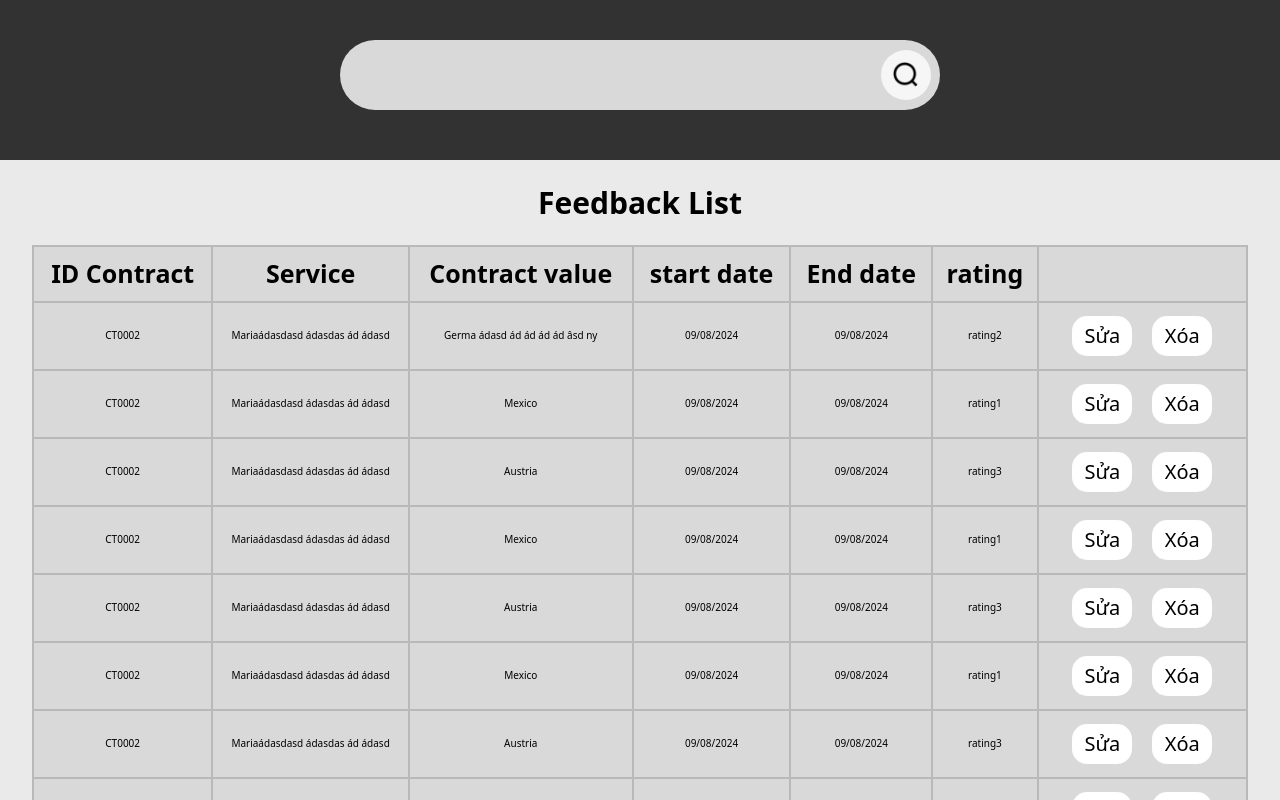
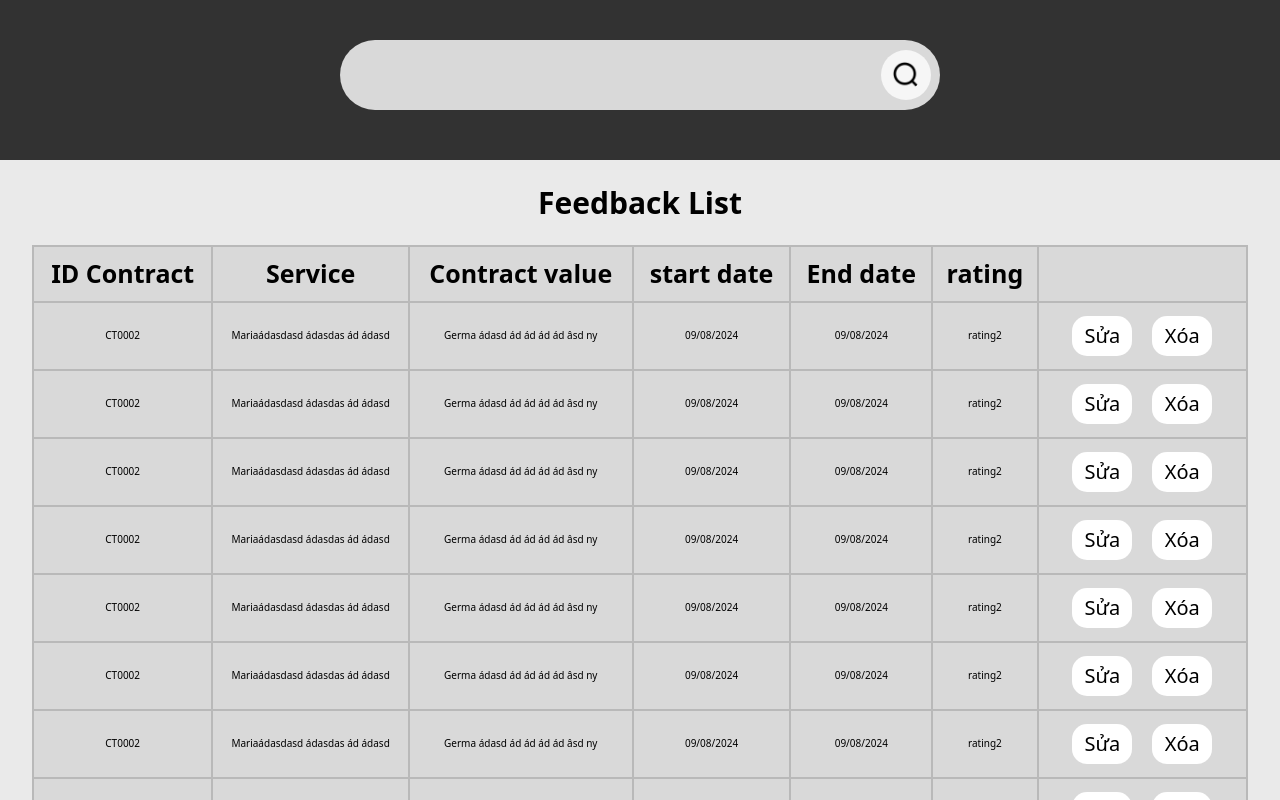
Before and after one commit to MockProjectNhom4/MockProject_072024_Nhom4, a React (Vite) app in the folder MockProject_072024_Nhom4_FE/: page /admin/feedback in a window 1280 px wide. Shown: the top 800 px of the page. Built offline with nearby package versions, Linux system fonts and the light colour scheme.

Commit message:
fix array

```diff
--- a/MockProject_072024_Nhom4_FE/src/pages/client/children/Feedback/Feedback.jsx
+++ b/MockProject_072024_Nhom4_FE/src/pages/client/children/Feedback/Feedback.jsx
@@ -25,6 +25,10 @@ export default function Feedback() {
             <th>rating</th>
             <th></th>
           </tr>
+
+          {Array(15)
+            .fill(null)
+            .map((data, index) => (
                <tr>
                 <td>CT0002</td>
                 <td>Mariaádasdasd ádasdas ád ádasd </td>
@@ -39,104 +43,8 @@ export default function Feedback() {
                     </div>
                 </td>
               </tr>
-          <tr>
-            <td>CT0002</td>
-            <td>Mariaádasdasd ádasdas ád ádasd </td>
-            <td>Mexico</td>
-            <td>09/08/2024</td>
-            <td>09/08/2024</td>
-            <td>rating1</td>
-            <td>
-                <div>
-                  <button>Sửa</button>
-                  <button>Xóa</button>
-                </div>
-            </td>
-          </tr>
-          <tr>
-            <td>CT0002</td>
-            <td>Mariaádasdasd ádasdas ád ádasd </td>
-            <td>Austria</td>
-            <td>09/08/2024</td>
-            <td>09/08/2024</td>
-            <td>rating3</td>
-            <td>
-                <div>
-                  <button>Sửa</button>
-                  <button>Xóa</button>
-                </div>
-            </td>
-          </tr>
-          <tr>
-            <td>CT0002</td>
-            <td>Mariaádasdasd ádasdas ád ádasd </td>
-            <td>Mexico</td>
-            <td>09/08/2024</td>
-            <td>09/08/2024</td>
-            <td>rating1</td>
-            <td>
-                <div>
-                  <button>Sửa</button>
-                  <button>Xóa</button>
-                </div>
-            </td>
-          </tr>
-          <tr>
-            <td>CT0002</td>
-            <td>Mariaádasdasd ádasdas ád ádasd </td>
-            <td>Austria</td>
-            <td>09/08/2024</td>
-            <td>09/08/2024</td>
-            <td>rating3</td>
-            <td>
-                <div>
-                  <button>Sửa</button>
-                  <button>Xóa</button>
-                </div>
-            </td>
-          </tr>
-          <tr>
-            <td>CT0002</td>
-            <td>Mariaádasdasd ádasdas ád ádasd </td>
-            <td>Mexico</td>
-            <td>09/08/2024</td>
-            <td>09/08/2024</td>
-            <td>rating1</td>
-            <td>
-                <div>
-                  <button>Sửa</button>
-                  <button>Xóa</button>
-                </div>
-            </td>
-          </tr>
-          <tr>
-            <td>CT0002</td>
-            <td>Mariaádasdasd ádasdas ád ádasd </td>
-            <td>Austria</td>
-            <td>09/08/2024</td>
-            <td>09/08/2024</td>
-            <td>rating3</td>
-            <td>
-                <div>
-                  <button>Sửa</button>
-                  <button>Xóa</button>
-                </div>
-            </td>
-          </tr>
-          <tr>
-            <td>CT0002</td>
-            <td>Mariaádasdasd ádasdas ád ádasd </td>
-            <td>Mexico</td>
-            <td>09/08/2024</td>
-            <td>09/08/2024</td>
-            <td>rating1</td>
-            <td>
-                <div>
-                  <button>Sửa</button>
-                  <button>Xóa</button>
-                </div>
-            </td>
-          </tr>
+            ))}
+
 
 
         </table>
```
Lines whose indentation alone changed are shown as unchanged.
